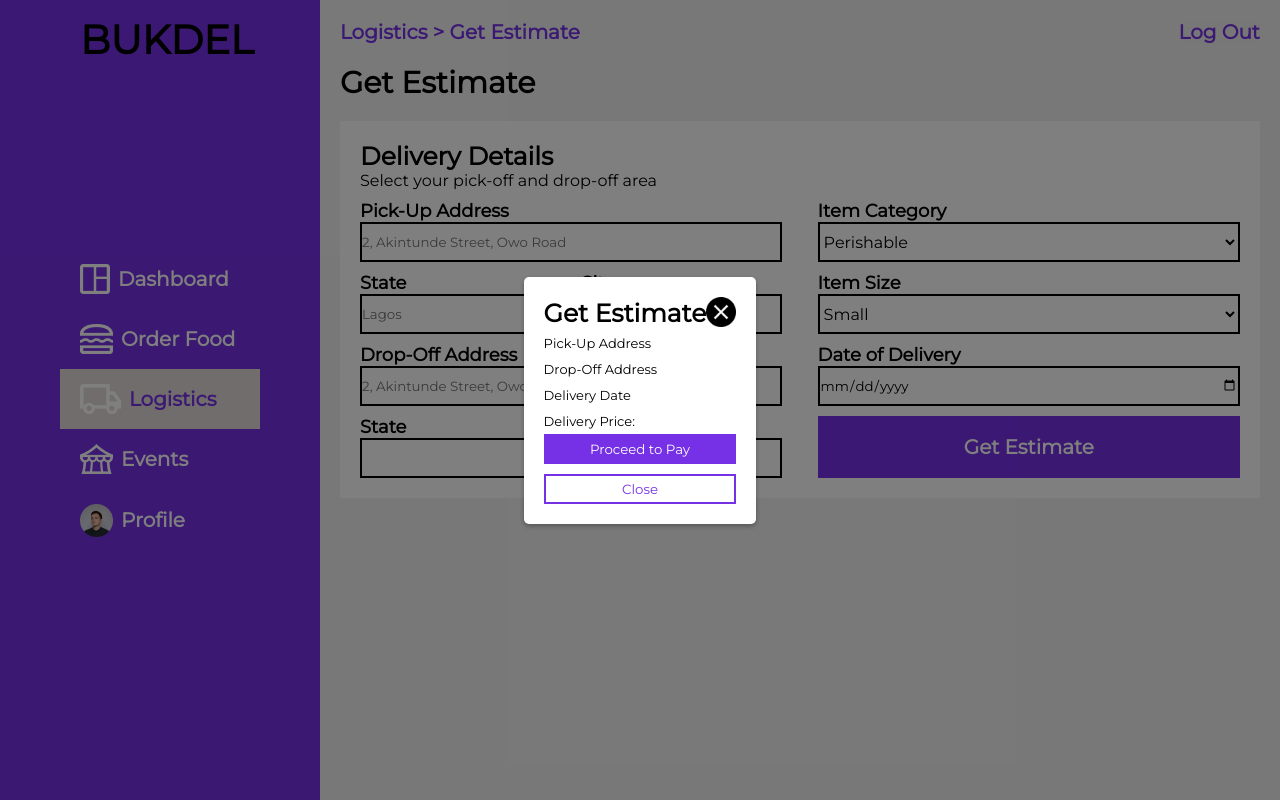
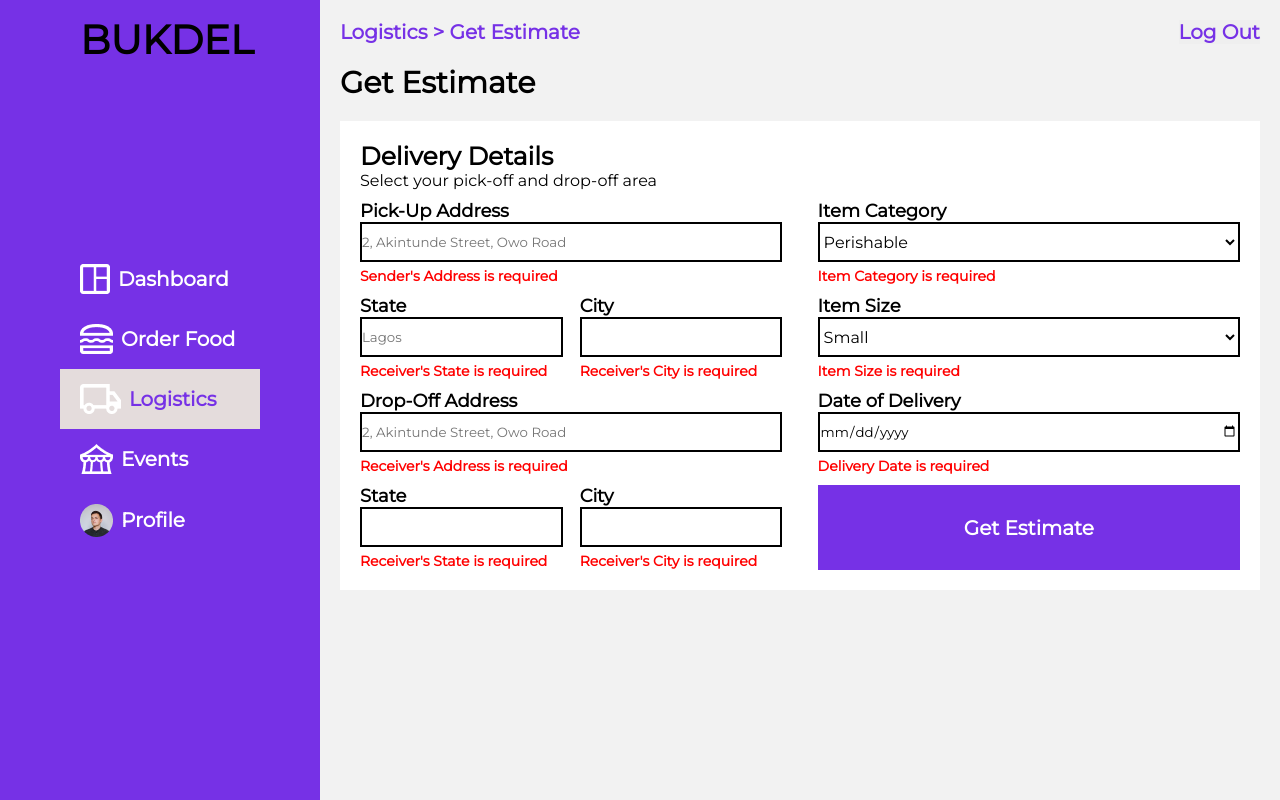
Before and after one commit to adewaleftk/bukdel, a React (Vite) app: page /logistics-dashboard/get-estimate in a window 1280 px wide. Both pictures are taken after a click on the button "Get Estimate". Built offline with nearby package versions, Linux system fonts and the light colour scheme.

Commit message:
estimate data page updated

```diff
--- a/src/assets/pages/GetEstimate.jsx
+++ b/src/assets/pages/GetEstimate.jsx
@@ -39,8 +39,6 @@ function GetEstimate() {
         const isReceiverStateValid = estimateData.estimateDropoffState.trim() !== '';
         const isReceiverCityValid = estimateData.estimateDropoffCity.trim() !== '';
 
-
-
         setIsSenderAddressValid(isSenderAddressValid);
         setIsItemCategoryValid(isItemCategoryValid);
         setIsSenderStateValid(isSenderStateValid);
@@ -65,8 +63,23 @@ function GetEstimate() {
 
 
     const handleProceedToGetEstimate = () => {
-        setShowPopup(true);
-    };
+        const isFormValid = validateForm();
+
+        if (isFormValid) {
+            setShowPopup(true);
+        } else {
+          const firstInvalidInput = document.querySelector('.input-error');
+
+          if (firstInvalidInput) {
+            window.scrollTo({
+              top: firstInvalidInput.offsetTop - 20,
+              behavior: 'smooth',
+            });
+          }
+        }
+      };
+
+
 
     const handleClosePopup = () => {
         setShowPopup(false);
@@ -101,6 +114,7 @@ function GetEstimate() {
                     <div className='get-estimate--delivery-details-inputs-info'>
                         <label htmlFor="estimate-pickup-address">Pick-Up Address</label>
                         <input type="text" id="estimate-pickup-address" name="estimatePickupAddress" value={estimateData.estimatePickupAddress} onChange={(event) => setEstimateData({ estimatePickupAddress: event.target.value })}  placeholder='2, Akintunde Street, Owo Road' required />
+                        {isSenderAddressValid ? null : <p className="error-message">Sender&apos;s Address is required</p>}
                     </div>
                     <div className='get-estimate--delivery-details-inputs-info'>
                         <label htmlFor="estimate-item-category">Item Category</label>
@@ -108,6 +122,7 @@ function GetEstimate() {
                             <option value="perishable">Perishable</option>
                             <option value="non-perishable">Non-Perishable</option>
                         </select>
+                        {isItemCategoryValid ? null : <p className="error-message">Item Category is required</p>}
                     </div>
                 </div>
                 <div className='get-estimate--delivery-details-inputs'>
@@ -115,10 +130,12 @@ function GetEstimate() {
                         <div className='get-estimate--delivery-details-inputs-info'>
                             <label htmlFor="estimate-pickup-state">State</label>
                             <input type="text" id="estimate-pickup-state" name="estimatePickupState" value={estimateData.estimatePickupState} onChange={(event) => setEstimateData({ estimatePickupState: event.target.value })} placeholder="Lagos" required />
+                            {isReceiverStateValid ? null : <p className="error-message">Receiver&apos;s State is required</p>}
                         </div>
                         <div className='get-estimate--delivery-details-inputs-info'>
                             <label htmlFor="estimate-pickup-city">City</label>
                             <input type="text" id="estimate-pickup-city" name="estimatePickupCity" value={estimateData.estimatePickupCity} onChange={(event) => setEstimateData({ estimatePickupCity: event.target.value })} placeholder="" required />
+                            {isReceiverCityValid ? null : <p className="error-message">Receiver&apos;s City is required</p>}
                         </div>
                     </div>
                     <div className='get-estimate--delivery-details-inputs-info'>
@@ -128,16 +145,19 @@ function GetEstimate() {
                             <option value="medium">Medium</option>
                             <option value="large">Large</option>
                         </select>
+                        {isItemSizeValid ? null : <p className="error-message">Item Size is required</p>}
                     </div>
                 </div>
                 <div className='get-estimate--delivery-details-inputs'>
                     <div className='get-estimate--delivery-details-inputs-info'>
                         <label htmlFor="estimate-dropoff-address">Drop-Off Address</label>
-                        <input type="text" id="estimate-dropoff-address" name="estimateDropoffAddress" value={estimateData.estimatDropoffAddress} onChange={(event) => setEstimateData({ estimatDropoffAddress: event.target.value })}  placeholder='2, Akintunde Street, Owo Road' required />
+                        <input type="text" id="estimate-dropoff-address" name="estimateDropoffAddress" value={estimateData.estimateDropoffAddress} onChange={(event) => setEstimateData({ estimateDropoffAddress: event.target.value })}  placeholder='2, Akintunde Street, Owo Road' required />
+                        {isReceiverAddressValid ? null : <p className="error-message">Receiver&apos;s Address is required</p>}
                     </div>
                     <div className='get-estimate--delivery-details-inputs-info'>
                         <label htmlFor="estimate-delivery-date">Date of Delivery</label>
                         <input type="date" id="estimate-delivery-date" name="estimateDeliveryDate" value={estimateData.estimateDeliveryDate} onChange={(event) => setEstimateData({ estimateDeliveryDate: event.target.value })} required />
+                        {isDeliveryDateValid ? null : <p className="error-message">Delivery Date is required</p>}
                     </div>
                 </div>
                 <div className='get-estimate--delivery-details-inputs'>
@@ -145,10 +165,12 @@ function GetEstimate() {
                         <div className='get-estimate--delivery-details-inputs-info'>
                             <label htmlFor="estimate-dropoff-state">State</label>
                             <input type="text" id="estimate-dropoff-state" name="estimateDropoffState" value={estimateData.estimateDropoffState} onChange={(event) => setEstimateData({ estimateDropoffState: event.target.value })} placeholder="" required />
+                            {isReceiverStateValid ? null : <p className="error-message">Receiver&apos;s State is required</p>}
                         </div>
                         <div className='get-estimate--delivery-details-inputs-info'>
                             <label htmlFor="estimate-dropoff-city">City</label>
                             <input type="text" id="estimate-dropoff-city" name="estimateDropoffCity" value={estimateData.estimateDropoffCity} onChange={(event) => setEstimateData({ estimateDropoffCity: event.target.value })} placeholder="" required />
+                            {isReceiverStateValid ? null : <p className="error-message">Receiver&apos;s City is required</p>}
                         </div>
                     </div>
                     <div className='get-estimate-button'>
```
